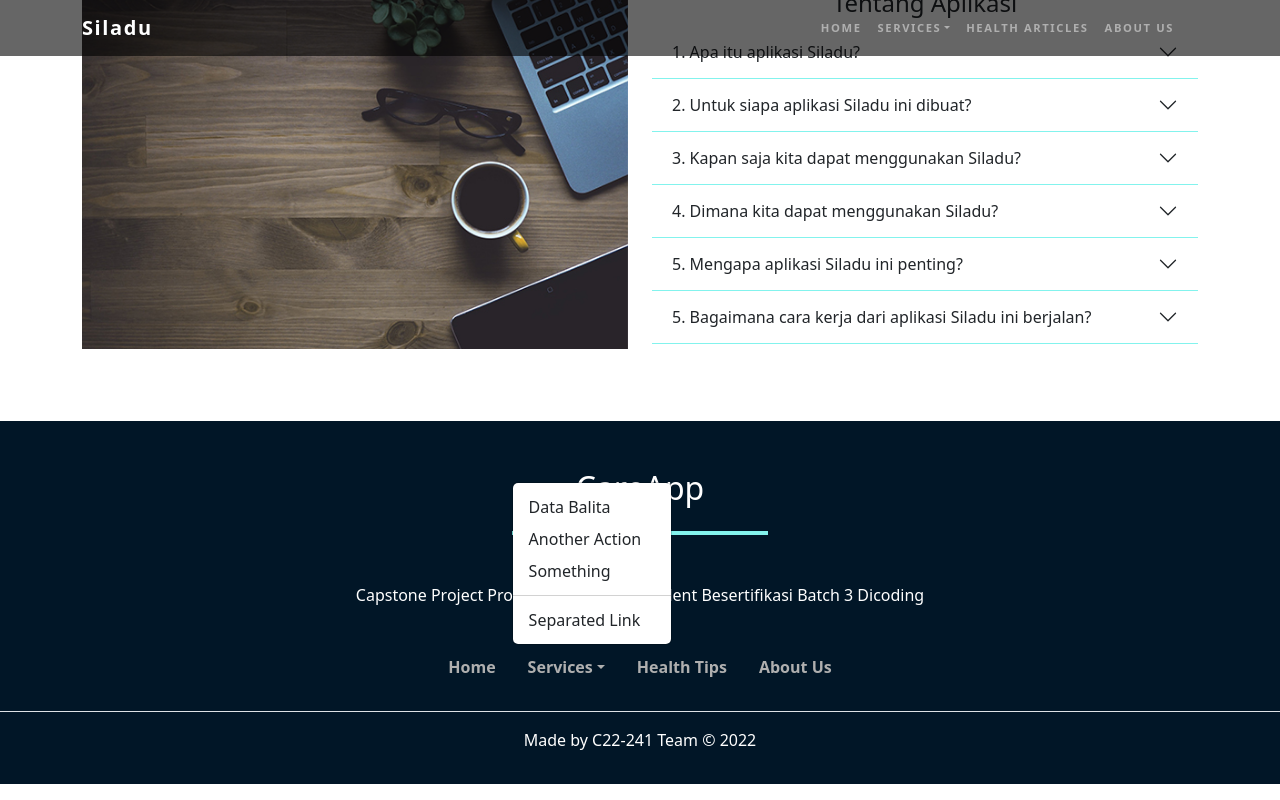
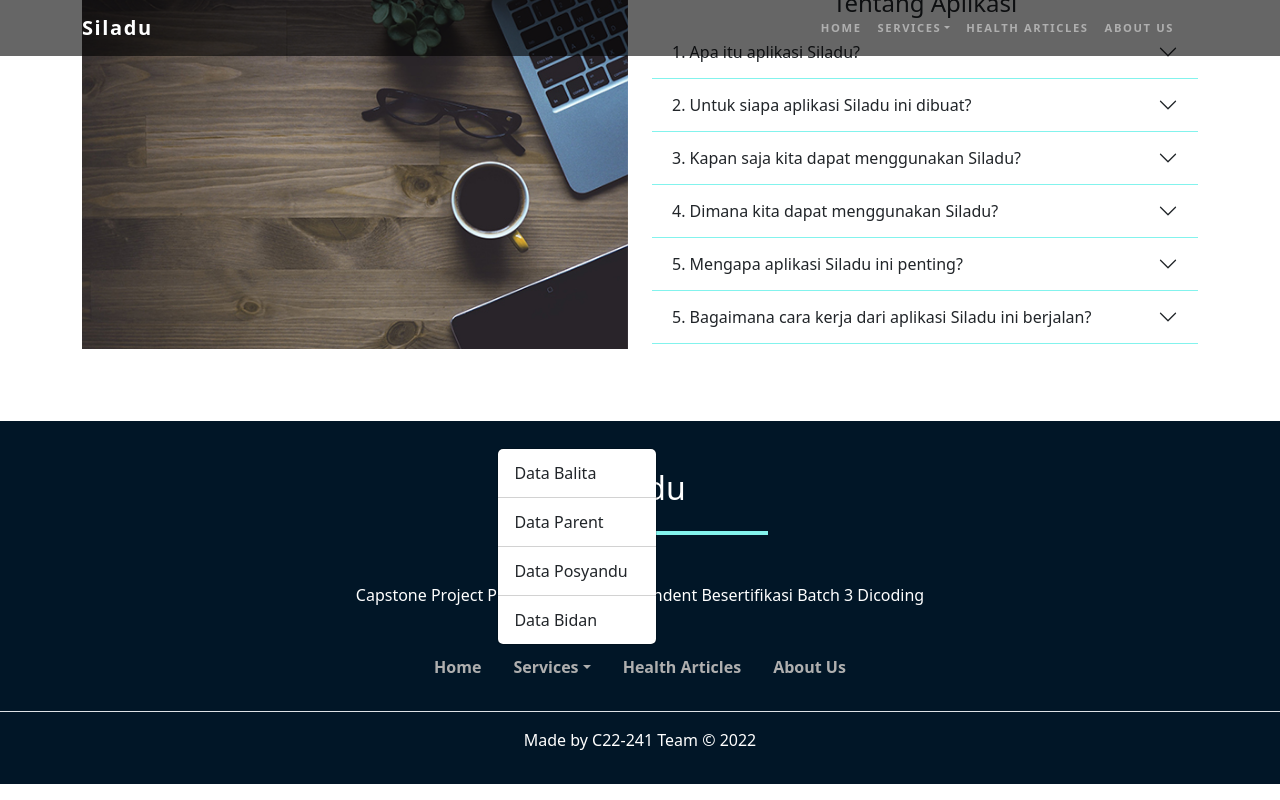
Before and after one commit to setiadirifqi02/Siladu_app, a React (Create React App) app: page / in a window 1280 px wide. Both pictures are taken after a click on the button "Services". Shown: the part 1138-1938 px from the top of the page. Built offline with nearby package versions, Linux system fonts and the light colour scheme.

Commit message:
fix and change nav link on footer

```diff
--- a/src/components/Footer.jsx
+++ b/src/components/Footer.jsx
@@ -9,7 +9,7 @@ function Footer() {
   return (
     <div className="footer" id="footer">
       <div className="text-center text-white py-5">
-        <h2>CareApp</h2>
+        <h2>Siladu</h2>
         <div className="mx-auto subheading-line mt-4" />
       </div>
       <Row className="mb-3">
@@ -19,16 +19,18 @@ function Footer() {
             <Nav.Link as={Link} to="/">Home</Nav.Link>
             <NavDropdown title="Services" id="basic-nav-dropdown">
               <NavDropdown.Item as={Link} to="/children-data" className="text-capitalize">Data Balita</NavDropdown.Item>
-              <NavDropdown.Item className="text-capitalize">
-                Another action
+              <NavDropdown.Divider />
+              <NavDropdown.Item as={Link} to="/parents-data" className="text-capitalize">
+                Data Parent
               </NavDropdown.Item>
-              <NavDropdown.Item className="text-capitalize">Something</NavDropdown.Item>
               <NavDropdown.Divider />
-              <NavDropdown.Item className="text-capitalize">
-                Separated link
+              <NavDropdown.Item as={Link} to="/posyandus-data" className="text-capitalize">Data Posyandu</NavDropdown.Item>
+              <NavDropdown.Divider />
+              <NavDropdown.Item as={Link} to="/bidans-data" className="text-capitalize">
+                Data Bidan
               </NavDropdown.Item>
             </NavDropdown>
-            <Nav.Link>Health Tips</Nav.Link>
+            <Nav.Link as={Link} to="/health-article">Health Articles</Nav.Link>
             <Nav.Link as={Link} to="/aboutus">About Us</Nav.Link>
           </Nav>
         </Col>
```
